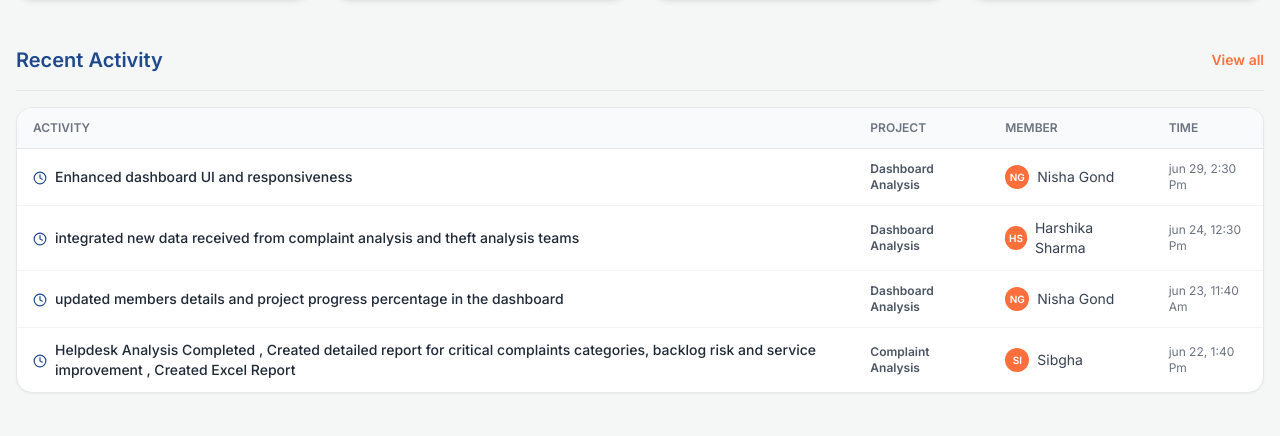
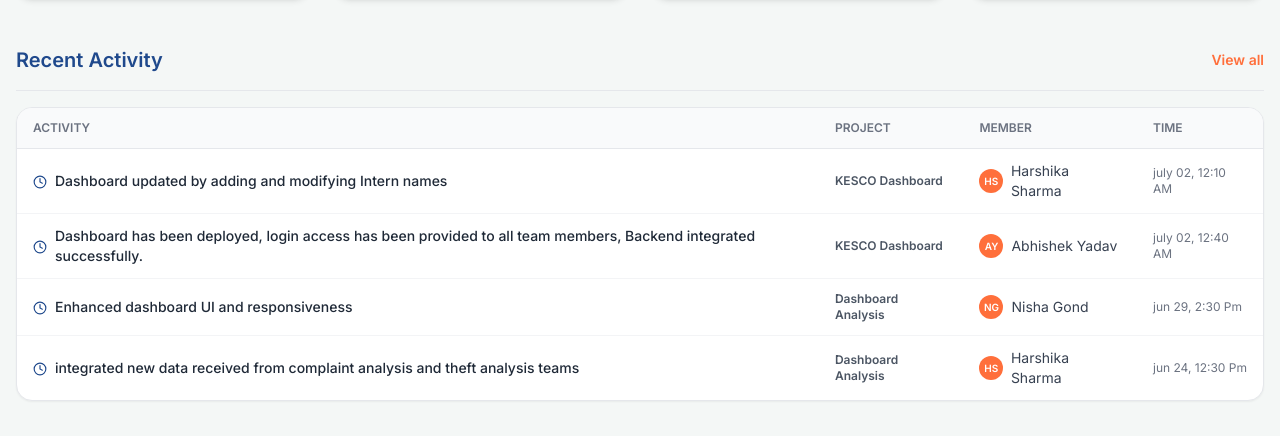
Before and after one commit to Abhishek-1702/D2, a React (Create React App) app: page / in a window 1280 px wide. Shown: the part 925-1361 px from the top of the page. Built offline with nearby package versions, Linux system fonts and the light colour scheme; no server answers.

Commit message:
Update RECENT_ACTIVITY in projects.js

```diff
--- a/src/data/projects.js
+++ b/src/data/projects.js
@@ -296,6 +296,8 @@ export const TEAM_MEMBERS = [
 ];
 
 export const RECENT_ACTIVITY = [
+  { task: "Dashboard updated by adding and modifying Intern names",project:"KESCO Dashboard",member:"Harshika Sharma", time: "july 02, 12:10 AM",type: "update", avatar: "HS"},
+  { task: "Dashboard has been deployed, login access has been provided to all team members, Backend integrated successfully.",project:"KESCO Dashboard ",member :"Abhishek Yadav",time:"july 02, 12:40 AM",type:"update",avatar:"AY"},
   { task: "Enhanced dashboard UI and responsiveness", project:"Dashboard Analysis", member:"Nisha Gond", time:"jun 29, 2:30 Pm", type:"update", avatar:"NG"},
   { task: "integrated new data received from complaint analysis and theft analysis teams", project:"Dashboard Analysis", member:"Harshika Sharma", time:"jun 24, 12:30 Pm", type:"update", avatar:"HS"},
   { task: "updated members details and project progress percentage in the dashboard", project:"Dashboard Analysis", member:"Nisha Gond", time:"jun 23, 11:40 Am", type:"update", avatar:"NG"},
@@ -313,6 +315,4 @@ export const RECENT_ACTIVITY = [
   { task: "Categorization and analysis", project: "Revenue - Loss Analysis", member: "Sanskriti Jaiswal", time: "Jun 10, 12:00 PM", type: "update", avatar: "SJ" },
   { task: "Analysis and cleaning the Data", project: "Complaint Analysis", member: "Hridhima Srivastav", time: "Jun 10, 11:00 AM", type: "update", avatar: "HS" },
   { task: "Dashboard Development started", project: "KESCO Dashboard", member: "Abhishek Yadav" , time: "Jun 10, 12:30 PM", type: "update", avatar: "AY"},
-  { task: "Made Dashboard updated by adding and modifying Intern names",project:"KESCO Dashboard",member:"Harshika Sharma", time: "july 02, 12:10 AM",type: "update", avatar: "HS"},
-  { task: "Dashboard has been deployed, login access has been provided to all team members,and project members will now update their own files",project:"KESCO Dashboard ",member :"Abhishek Yadav",time:"july 02, 12:40 AM",type:"update",avatar:"AY"},
   ];
```
